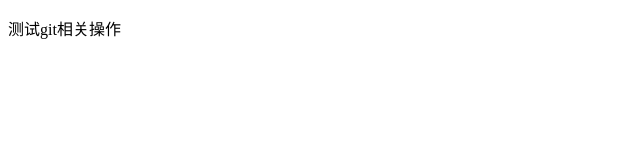
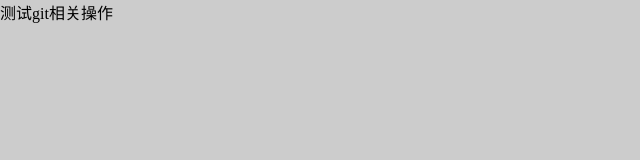
Before and after one commit to Agxr/testgit, a plain HTML site: page index.html in a window 1280 px wide. Shown: the whole page, without its empty margins (0-640 px from the left). Drawn offline with Linux system fonts and the light colour scheme.

Commit message:
init add css

```diff
--- /dev/null
+++ b/css/index.css
@@ -0,0 +1,7 @@
+* {
+  margin: 0;
+  padding: 0;
+}
+body {
+  background-color: #ccc;
+}
--- a/index.html
+++ b/index.html
@@ -3,6 +3,7 @@
 <head>
   <meta charset="UTF-8">
   <title>测试git操作</title>
+  <link rel="stylesheet" type="text/css" href="./css/index.css">
 </head>
 <body>
   <p>测试git相关操作</p>
```
